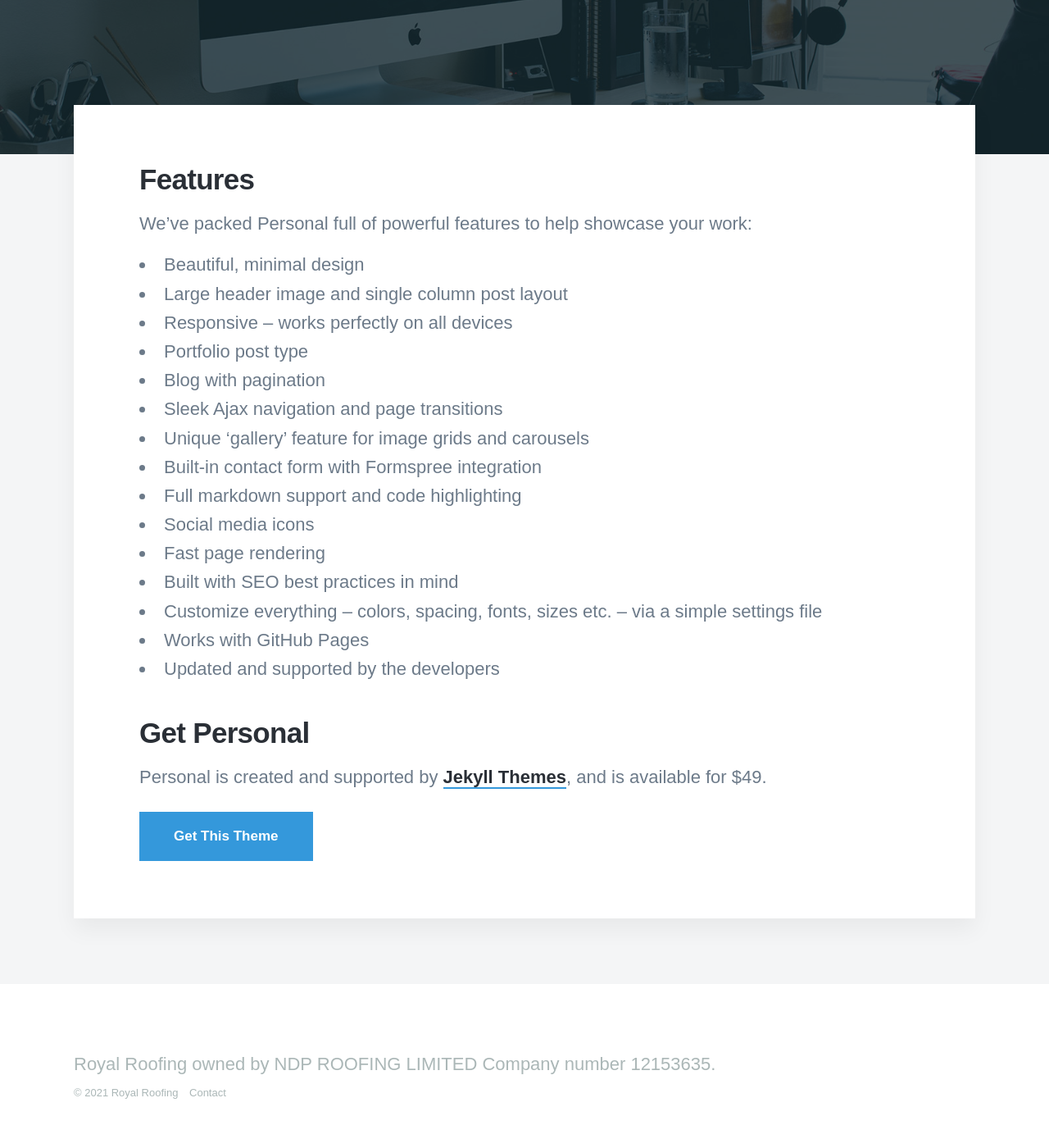
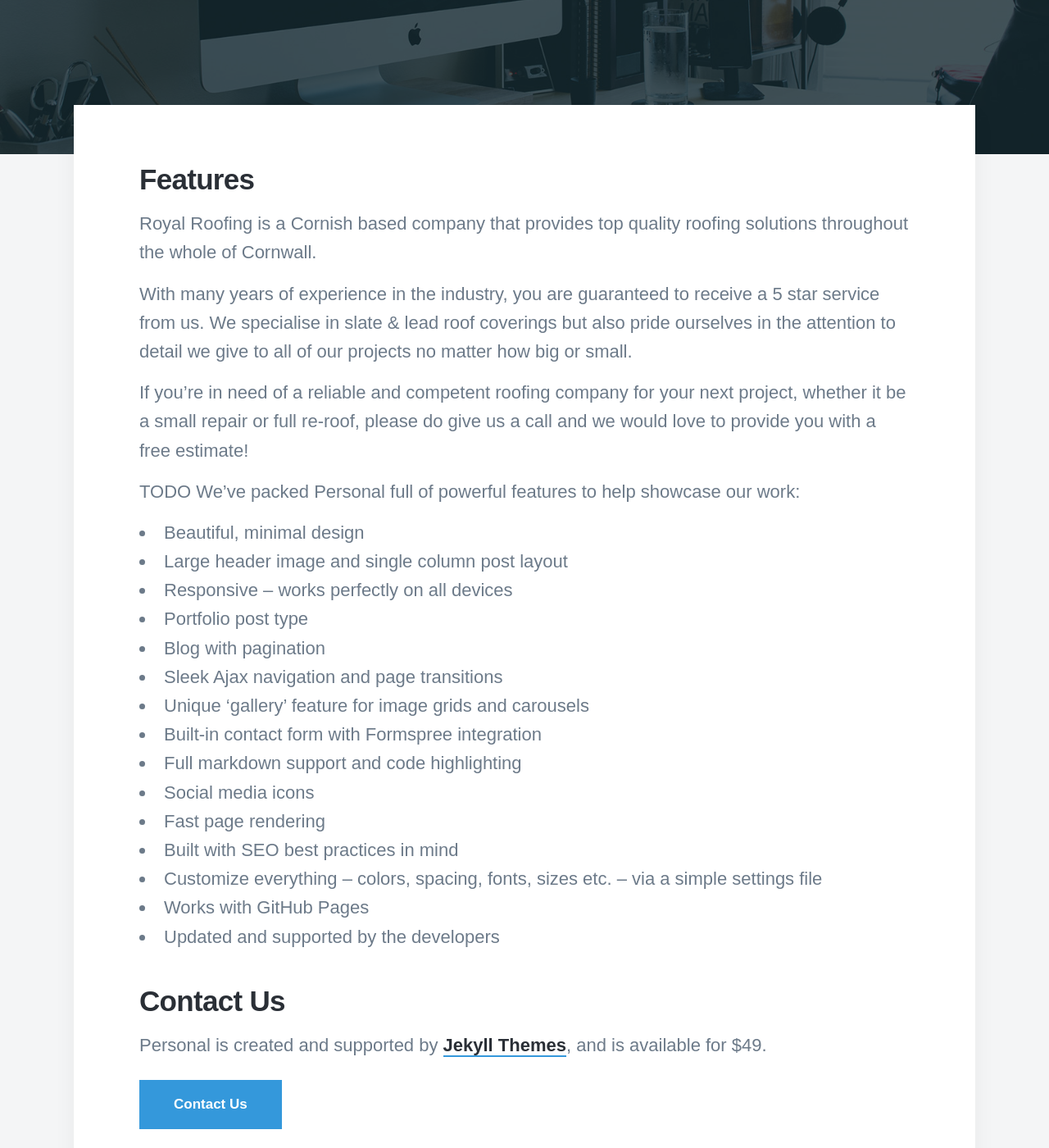
Before and after one commit to royalroofing/royalroofing.github.io, a Jekyll site: the page built from _pages/about.md, in a window 1280 px wide and 1400 px high, scrolled down 404 px. Shown: the whole window at 82% size. Built offline with Jekyll 4.4.1, drawn with Linux system fonts in a browser that asks for light colours; nearby versions of some CDN libraries; some web fonts are replaced.

Commit message:
Blog Deleted

```diff
--- a/_data/settings.yml
+++ b/_data/settings.yml
@@ -10,8 +10,6 @@
   menu_items:
     - title: 'Projects'
       url: '/'
-    - title: 'Blog'
-      url: '/blog/'
     - title: 'About'
       url: '/about'
     - title: 'Contact'
--- a/_pages/about.md
+++ b/_pages/about.md
@@ -7,7 +7,13 @@
 
 ## Features
 
-We've packed Personal full of powerful features to help showcase your work:
+Royal Roofing is a Cornish based company that provides top quality roofing solutions throughout the whole of Cornwall.
+
+With many years of experience in the industry, you are guaranteed to receive a 5 star service from us. We specialise in slate & lead roof coverings but also pride ourselves in the attention to detail we give to all of our projects no matter how big or small.
+
+If you’re in need of a reliable and competent roofing company for your next project, whether it be a small repair or full re-roof, please do give us a call and we would love to provide you with a free estimate!
+
+TODO We've packed Personal full of powerful features to help showcase our work:
 
 * Beautiful, minimal design
 * Large header image and single column post layout
@@ -25,8 +31,8 @@
 * Works with GitHub Pages
 * Updated and supported by the developers
 
-## Get Personal
+## Contact Us
 
 Personal is created and supported by [Jekyll Themes](https://jekyllthemes.io), and is available for $49.
 
-<a href="https://jekyllthemes.io/theme/personal-website-jekyll-theme" class="button button--large">Get This Theme</a>
+<a href="https://jekyllthemes.io/theme/personal-website-jekyll-theme" class="button button--large">Contact Us</a>
```
